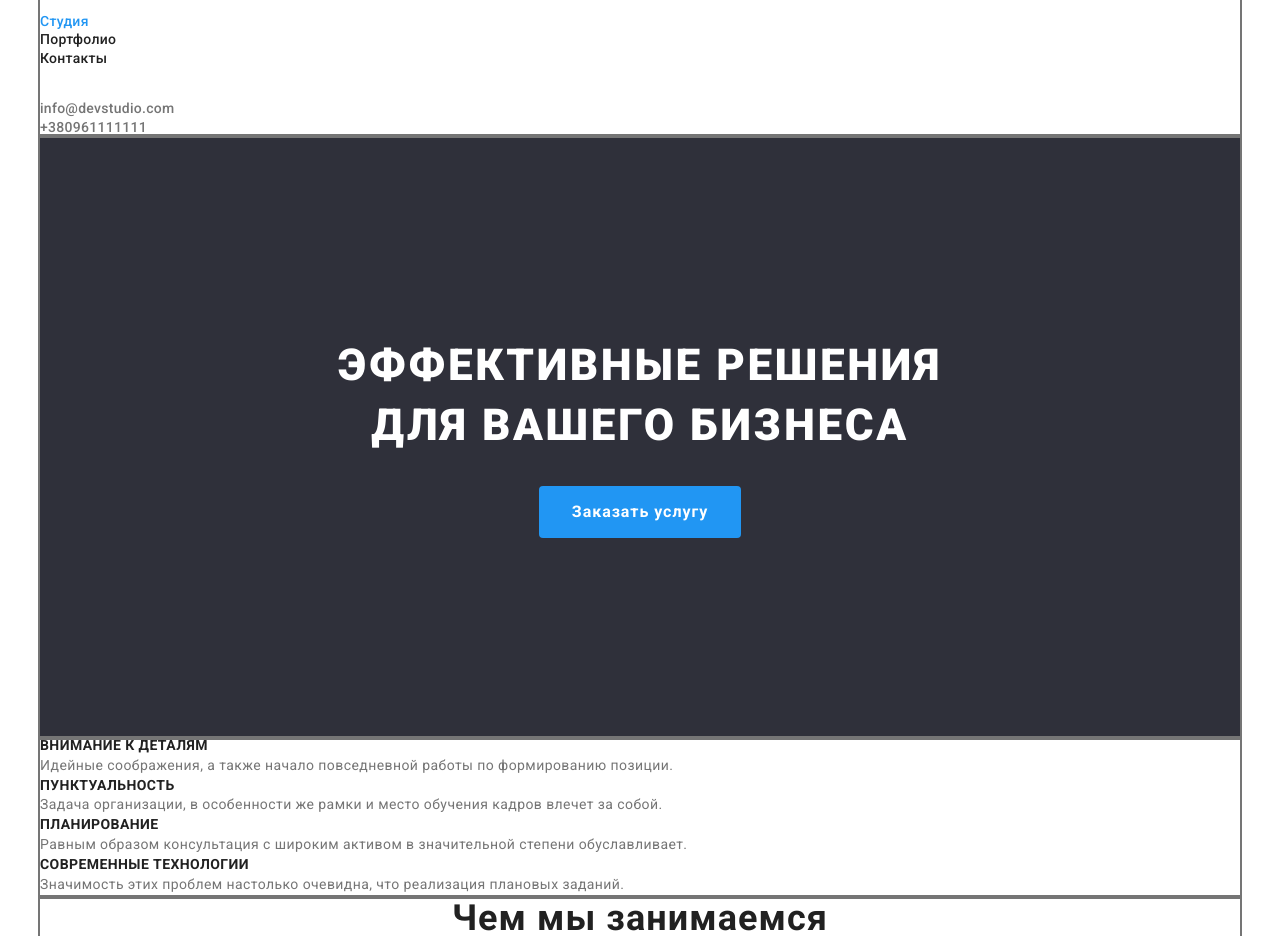
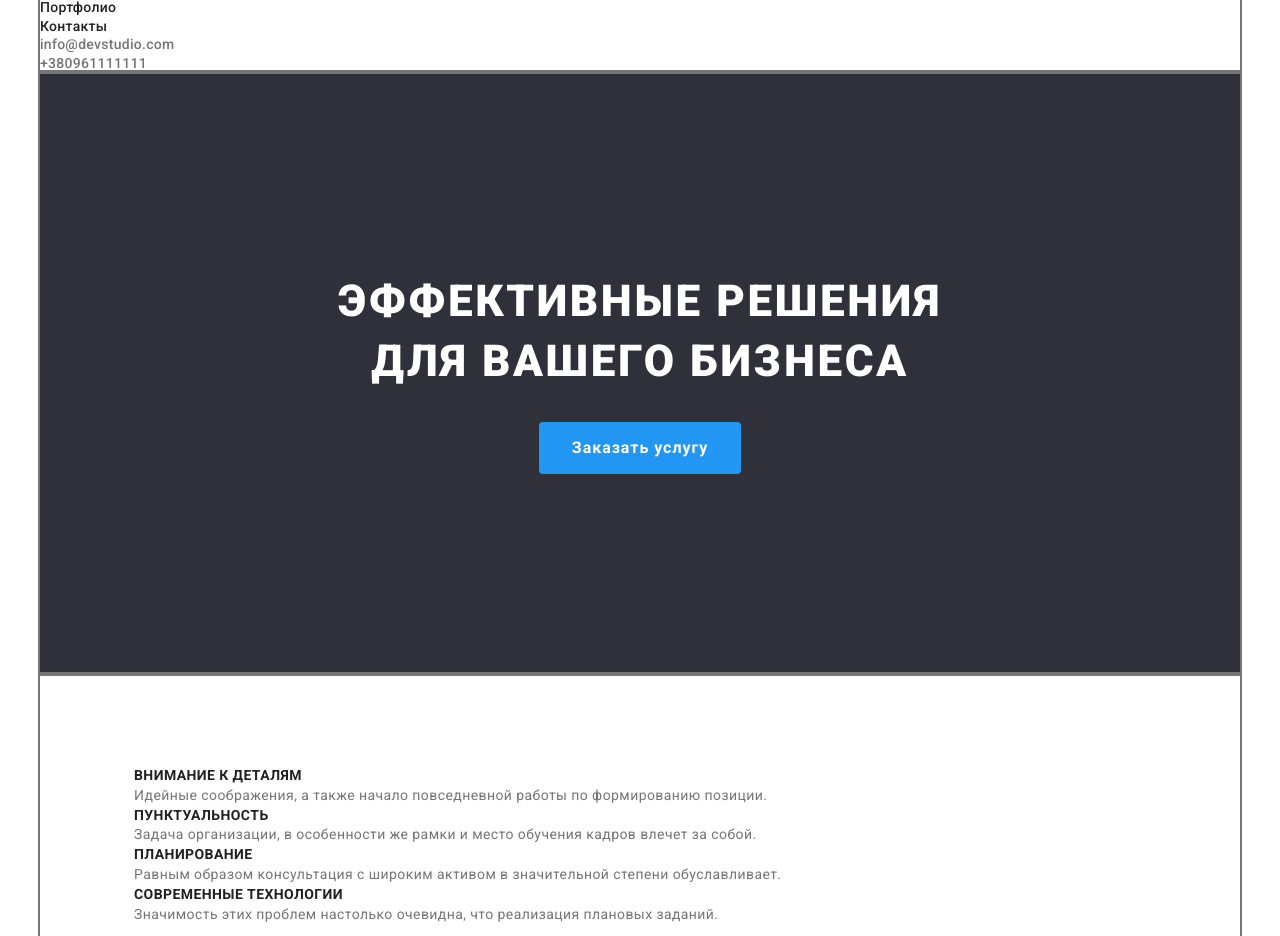
Before and after one commit to Weselka/goit-markup-hw-03, a plain HTML site: page index.html in a window 1280 px wide. Shown: the part 51-987 px from the top of the page. Drawn offline with nearby package versions, Linux system fonts and the light colour scheme.

Commit message:
Позиціонує основну сторінку

```diff
--- a/css/styles.css
+++ b/css/styles.css
@@ -49,6 +49,13 @@ body {
     margin: -1px;
 }
 
+.container {
+    margin: 0 auto;
+    /* padding: 94px; */
+    width: 1200px;
+    outline: 2px solid#757575;
+}
+
 /*--------------Об'єднані класи-----*/
 
 .teams-name,
@@ -79,21 +86,25 @@ body {
     color: var(--accent-color);
 }
 
-.container {
-    margin: 0 auto;
-    width: 1200px;
-    outline: 2px solid#757575;
+.work-title,
+.teams-title {
+    font-weight: 700;
+    font-size: 36px;
+    line-height: 1.17;
+    text-align: center;
+    letter-spacing: 0.03em;
+    color: var(--primary-text-color);
 }
 
-.page-header {
-    /* background-color: orange; */
+.feature,
+.work,
+.teams {
+    padding: 94px;
 }
 
 /*--------------навігаія по сайту--------------*/
 
 .logo {
-    margin-top: 24px;
-
     font-family: Raleway, sans-serif;
     color: var(--accent-color);
     font-weight: 700;
@@ -121,7 +132,7 @@ body {
 
 .site-nav, .contact {
     /* display: inline-block; */
-    margin-top: 32px;
+    /* margin-top: 32px; */
 }
 
 /*------------------Контакти-----------------------*/
@@ -143,11 +154,13 @@ body {
 }
 
 .hero-title {
+    margin: auto;
+    max-width: 696px;
     padding-top: 200px;
-    padding-left: 252px;
+    /* padding-left: 252px;
     padding-right: 252px;
-    /* padding-bottom: 280px; */
-    /* width: 696px; */
+    padding-bottom: 280px;
+    width: 696px; */
 
     font-weight: 900;
     font-size: 44px;
@@ -203,15 +216,6 @@ body {
     color: var(--title-text-color);
 }
 
-.work-title,
-.teams-title {
-    font-weight: 700;
-    font-size: 36px;
-    line-height: 1.17;
-    text-align: center;
-    letter-spacing: 0.03em;
-    color: var(--primary-text-color);
-}
 
 .teams-name {
     font-weight: 500;
--- a/index.html
+++ b/index.html
@@ -104,7 +104,7 @@
         </section>
         </div>
     </main>
-    <footer class="footer">
+    <footer class="footer container">
         <a href="" lang="en" class="logo">Web<span class="logo-down link">Studio</span>
         </a>
         <address>
```
